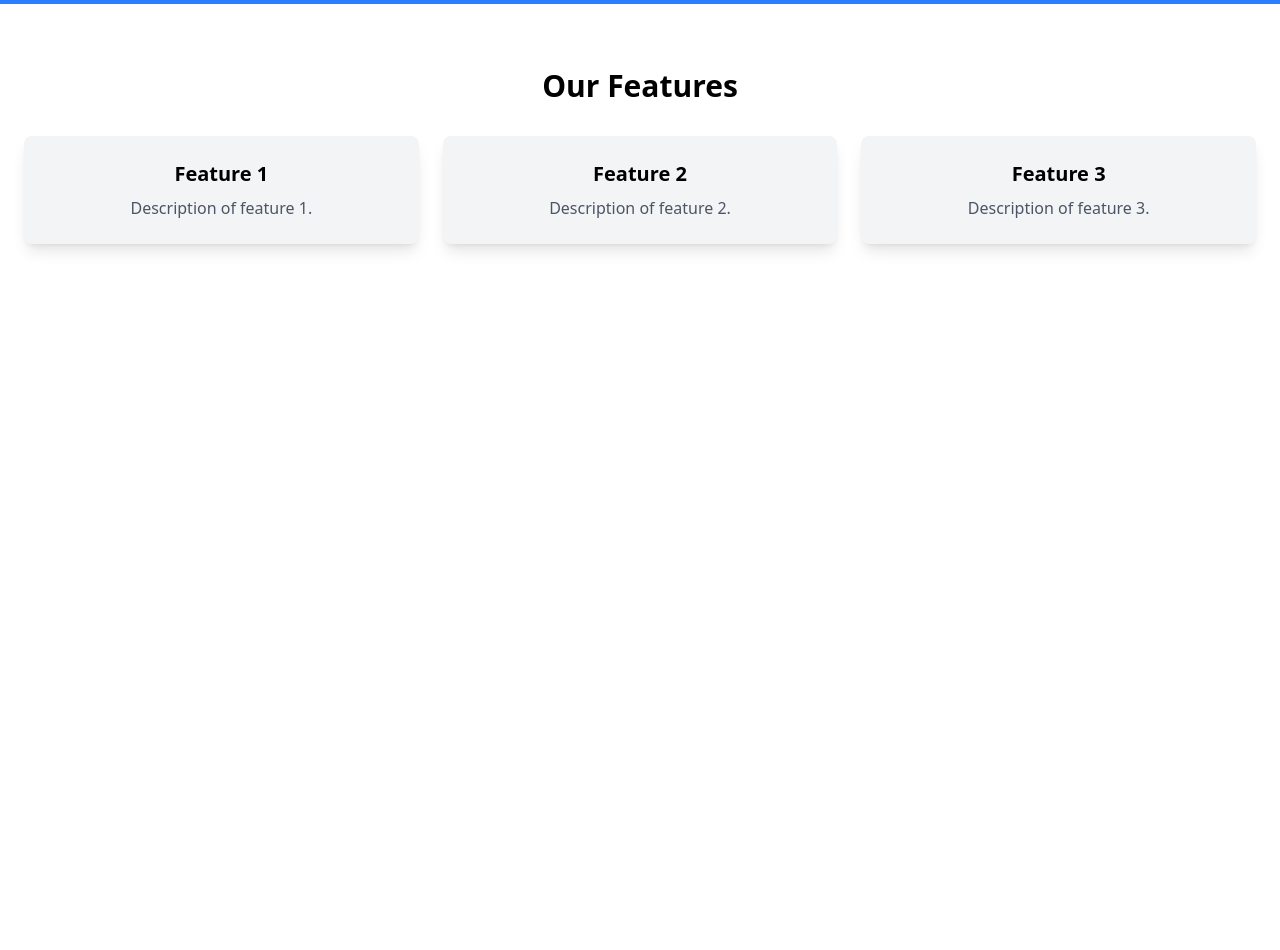
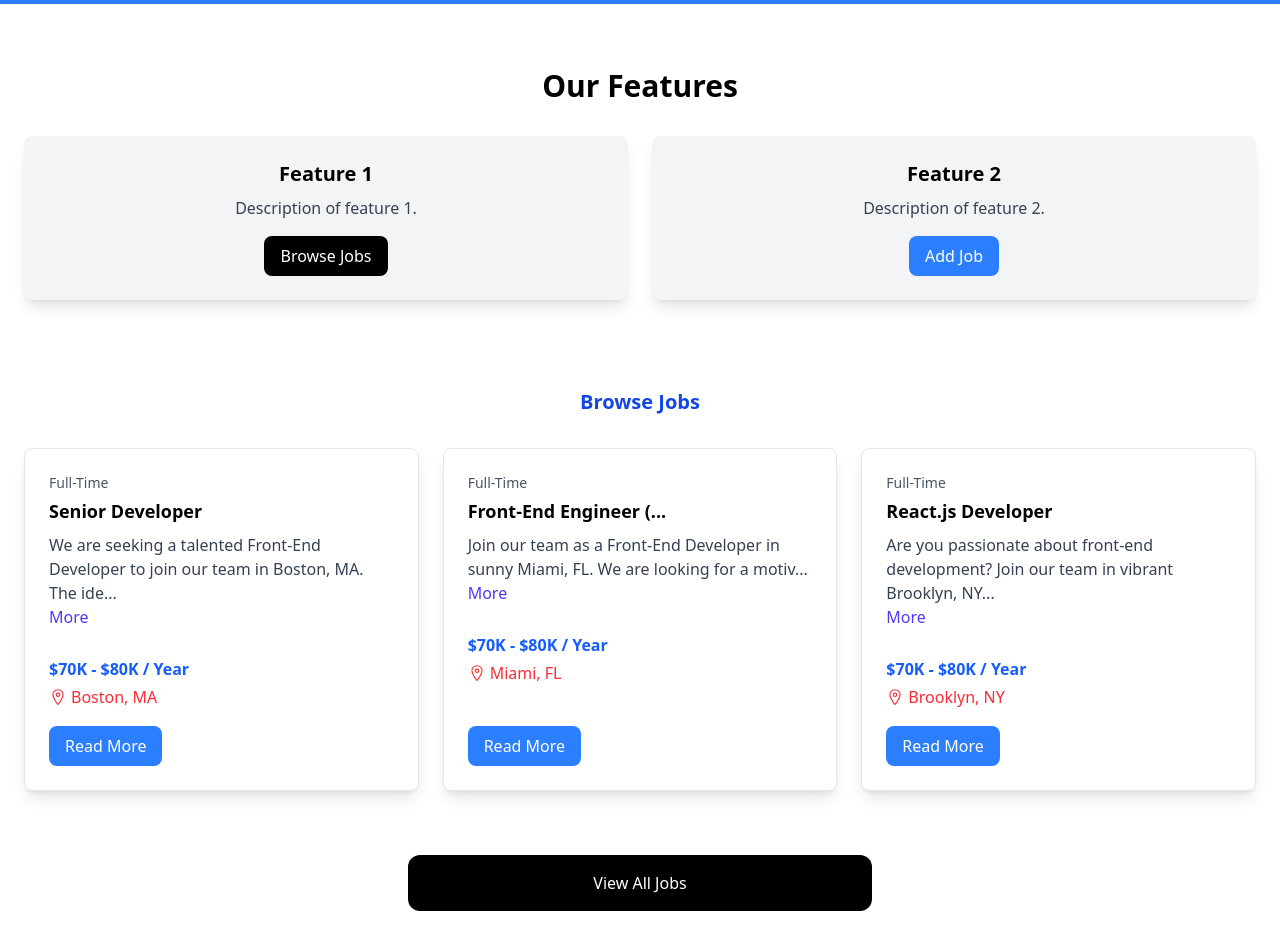
Before and after one commit to MdNoor300/react-project, a React (Vite) app: page / in a window 1280 px wide. Shown: the part 400-1350 px from the top of the page. Before the commit the page ends 800 px from the top, so only its background shows below. Built offline with nearby package versions, Linux system fonts and the light colour scheme.

Commit message:
card link position and link to path done

```diff
--- a/src/App.jsx
+++ b/src/App.jsx
@@ -6,11 +6,13 @@ import {
 } from "react-router-dom";
 import HomePage from "./pages/HomePage";
 import MainLayout from "./layouts/MainLayout";
+import JobsPage from "./pages/JobsPage";
 
 const routes = createBrowserRouter(
   createRoutesFromElements(
-  <Route path='/' element={<MainLayout />}>,
+  <Route path='/' element={<MainLayout />}>
   <Route index element={<HomePage />} />
+  <Route path='/jobs' element={<JobsPage />} />
   </Route>
   )
 );
--- a/src/components/HomeCards.jsx
+++ b/src/components/HomeCards.jsx
@@ -1,21 +1,32 @@
+import { Link } from "react-router-dom";
 import Card from "./Card";
 
 const HomeCards = () => {
   return (
     <section className="py-16 px-6 max-w-[1320px] mx-auto">
       <h2 className="text-3xl font-bold text-center">Our Features</h2>
-      <div className="grid grid-cols-1 md:grid-cols-3 gap-6 mt-8 ">
+      <div className="grid grid-cols-1 md:grid-cols-2 gap-6 mt-8">
         <Card>
           <h3 className="text-xl font-bold">Feature 1</h3>
-          <p className="text-gray-600 mt-2">Description of feature 1.</p>
+          <p className="text-gray-700 mt-2">Description of feature 1.</p>
+          <Link
+            to="/jobs"
+            className="mt-4 inline-block bg-black text-white py-2 px-4 rounded-lg hover:bg-gray-600"
+            aria-label="Browse available jobs"
+          >
+            Browse Jobs
+          </Link>
         </Card>
         <Card>
           <h3 className="text-xl font-bold">Feature 2</h3>
-          <p className="text-gray-600 mt-2">Description of feature 2.</p>
-        </Card>
-        <Card>
-          <h3 className="text-xl font-bold">Feature 3</h3>
-          <p className="text-gray-600 mt-2">Description of feature 3.</p>
+          <p className="text-gray-700 mt-2">Description of feature 2.</p>
+          <Link
+            to="/add-job"
+            className="mt-4 inline-block bg-blue-500 text-white py-2 px-4 rounded-lg hover:bg-blue-700"
+            aria-label="Add a new job"
+          >
+            Add Job
+          </Link>
         </Card>
       </div>
     </section>
--- a/src/components/JobListing.jsx
+++ b/src/components/JobListing.jsx
@@ -1,6 +1,6 @@
 import { useState } from "react";
 import { IoLocationOutline } from "react-icons/io5";
-
+import { Link } from "react-router-dom";
 
 const JobListing = ({ job }) => {
   const [showFullDescription, setShowFullDescription] = useState(false);
@@ -37,13 +37,16 @@ const JobListing = ({ job }) => {
 
         <p className="text-blue-600 font-semibold mt-2">{job.salary}</p>
         <p className="text-red-500 mt-1">
-        <IoLocationOutline className="inline text-lg mb-1 mr-1" />
-          {job.location}</p>
+          <IoLocationOutline className="inline text-lg mb-1 mr-1" />
+          {job.location}
+        </p>
       </div>
-
-      <button className="mt-4 bg-purple-600 text-white py-2 px-4 rounded-lg">
+      <Link
+        to={`/jobs/${job?.id}`}
+        className="w-fit mt-4 bg-blue-500 text-white py-2 px-4 rounded-lg hover:bg-blue-700"
+      >
         Read More
-      </button>
+      </Link>
     </div>
   );
 };
--- a/src/components/Navbar.jsx
+++ b/src/components/Navbar.jsx
@@ -1,3 +1,4 @@
+import { Link } from "react-router-dom";
 import logo from "../assets/images/logo.png";
 
 const Navbar = () => {
@@ -9,36 +10,36 @@ const Navbar = () => {
         {/* Navigation Links */}
         <ul className="flex space-x-6">
           <li>
-            <a
-              href="#"
+            <Link
+              to="/"
               className="block px-4 py-2 rounded-md text-gray-700 font-bold hover:bg-black hover:text-blue-500 transition duration-300"
             >
               Home
-            </a>
+            </Link>
           </li>
           <li>
-            <a
-              href="#"
+            <Link
+              to="/jobs"
               className="block px-4 py-2 rounded-md text-gray-700 font-bold hover:bg-black hover:text-blue-500 transition duration-300"
             >
               Jobs
-            </a>
+            </Link>
           </li>
           <li>
-            <a
-              href="#"
+            <Link
+              to="/add-job"
               className="block px-4 py-2 rounded-md text-gray-700 font-bold hover:bg-black hover:text-blue-500 transition duration-300"
             >
               Add Job
-            </a>
+            </Link>
           </li>
           <li>
-            <a
-              href="#"
+            <Link
+              to="/contact"
               className="block px-4 py-2 rounded-md text-gray-700 font-bold hover:bg-black hover:text-blue-500 transition duration-300"
             >
               Contact
-            </a>
+            </Link>
           </li>
         </ul>
       </div>
--- a/src/pages/HomePage.jsx
+++ b/src/pages/HomePage.jsx
@@ -1,9 +1,13 @@
 import Hero from '../components/Hero'
 import HomeCards from '../components/HomeCards'
+import JobListings from '../components/JobListings'
+import ViewAllJobs from '../components/ViewAllJobs'
 const HomePage = () => {
   return <>
     <Hero />
     <HomeCards />
+    <JobListings/>
+    <ViewAllJobs/>
   </>
 }
 
--- /dev/null
+++ b/src/pages/JobsPage.jsx
@@ -0,0 +1,8 @@
+
+const JobsPage = () => {
+  return (
+    <div>JobsPage</div>
+  )
+}
+
+export default JobsPage
```
